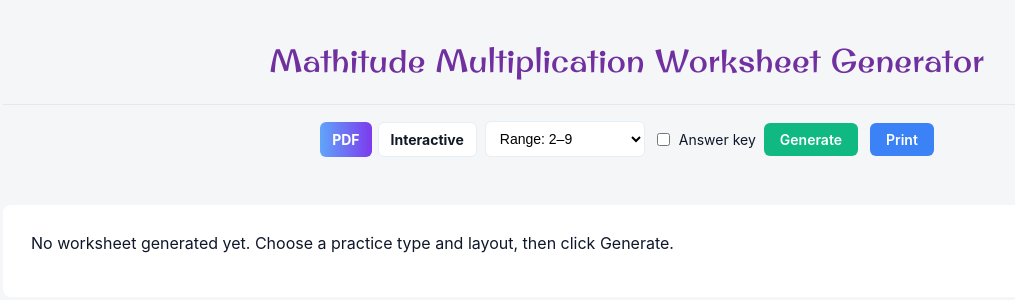
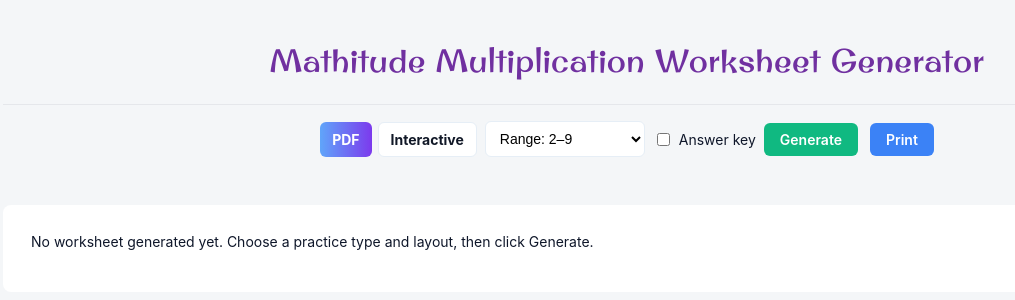
Before and after one commit to sbellmathitude/web-worksheet-generator, a Next.js app: page / in a window 1280 px wide. Shown: the top 300 px of the page, without its empty margins (13-1028 px from the left). Built offline with nearby package versions, Linux system fonts and the light colour scheme.

Commit message:
Body font size reduced by 1-2pt

```diff
--- a/styles/globals.css
+++ b/styles/globals.css
@@ -31,6 +31,7 @@
   font-family: -apple-system, BlinkMacSystemFont, "Segoe UI", Roboto, "Helvetica Neue", Arial;
   background: #f4f6f8;
   color: var(--text);
+  font-size: 14px;
   -webkit-font-smoothing:antialiased;
   -moz-osx-font-smoothing:grayscale;
 }
@@ -46,7 +47,7 @@
 @media print {
   .no-print { display: none !important; }
   a[href]:after { content: ""; } /* hide URLs */
-  body { background: white; }
+  body { background: white; font-size: 14px; }
   .container { max-width: 100%; margin: 0; padding: 8mm; }
 }
 
```
